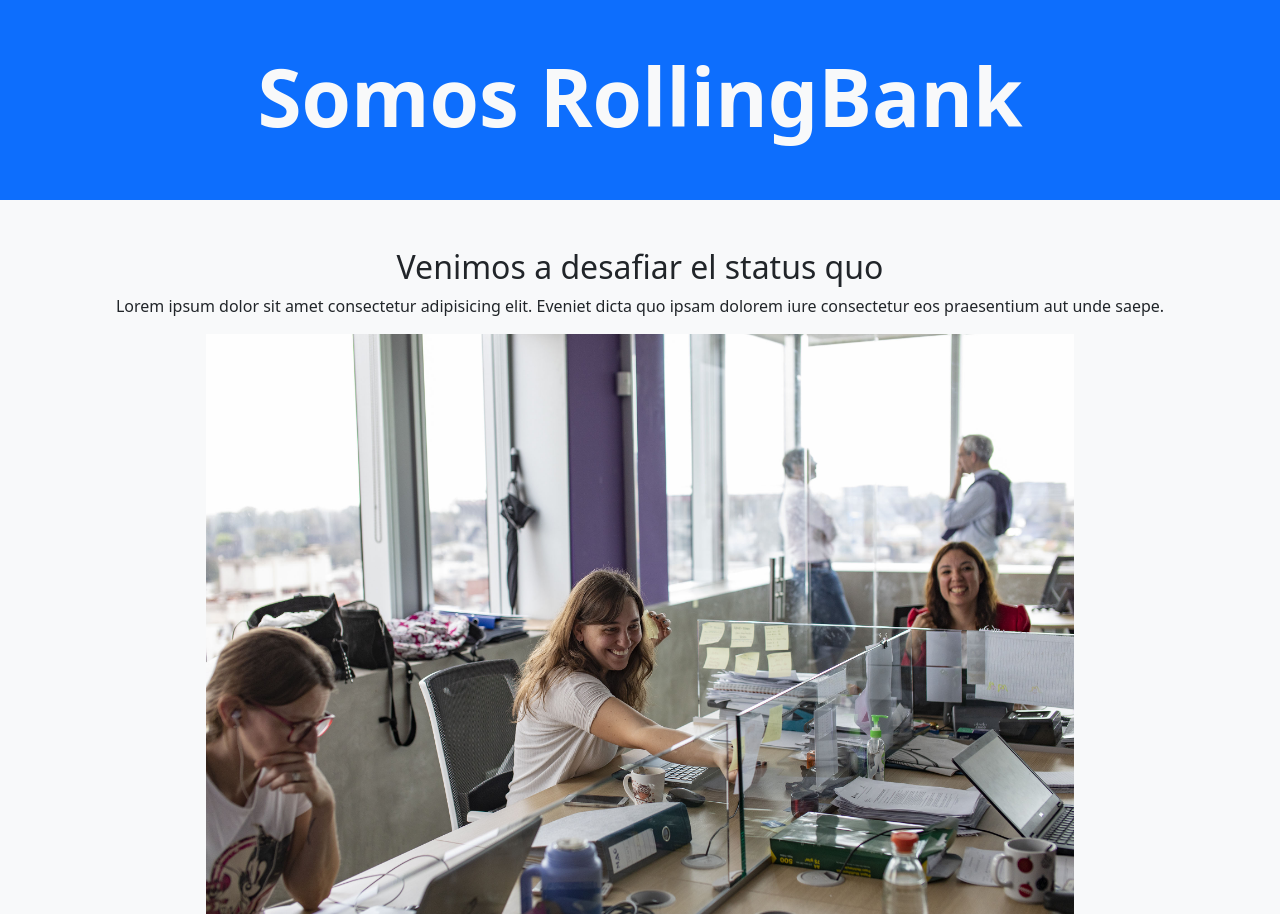
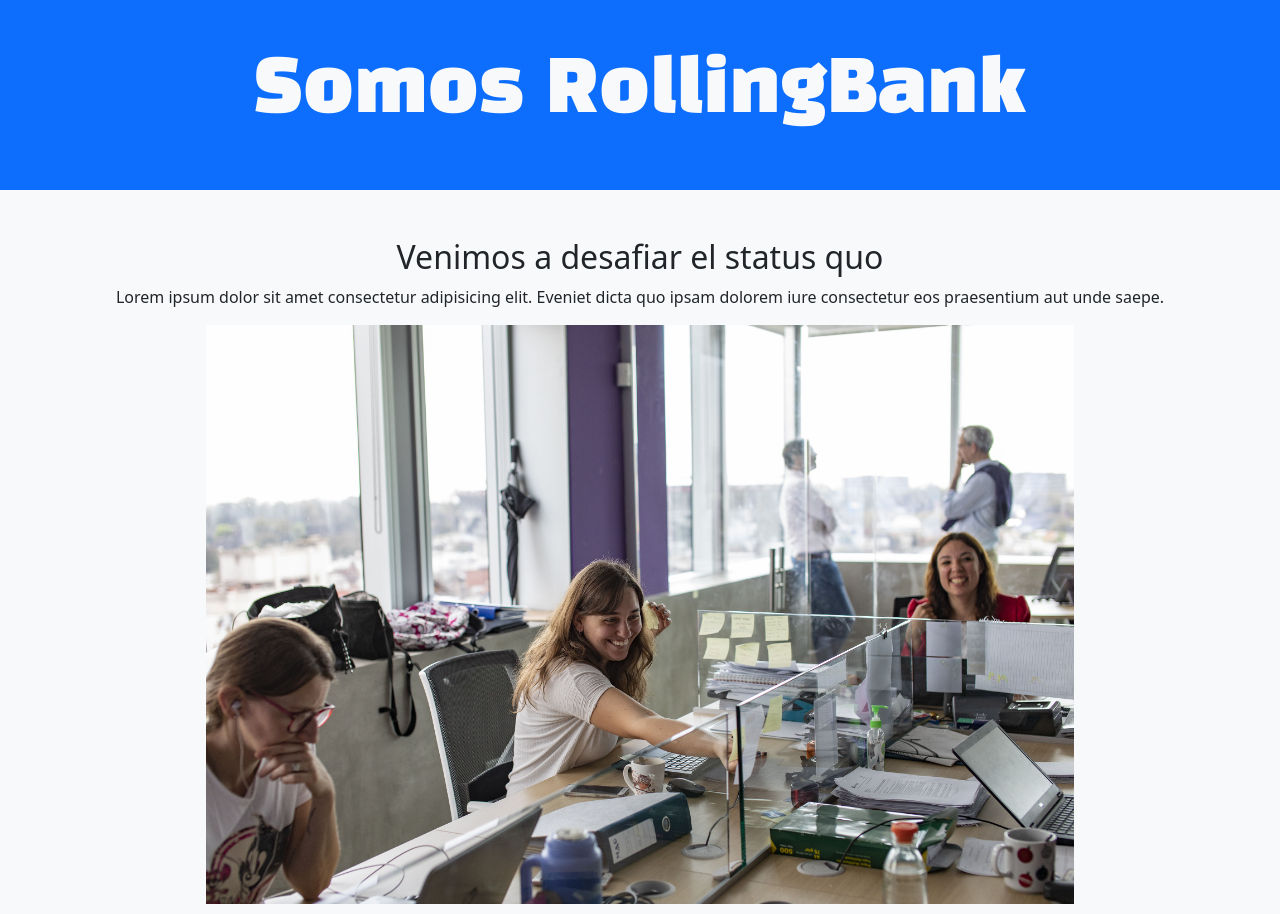
Before and after one commit to nicoiosa/rollingBankT1, a plain HTML site: page pages/Nosotros.html in a window 1280 px wide. Shown: the top 914 px of the page. Drawn offline with nearby package versions, Linux system fonts and the light colour scheme.

Commit message:
nosotros arreglado y listo

```diff
--- a/css/styles.css
+++ b/css/styles.css
@@ -1,3 +1,5 @@
+@import url("https://fonts.googleapis.com/css2?family=Black+Han+Sans&display=swap");
+
 :root {
     --bg-main: #f8f9fa;
 }
@@ -26,3 +28,6 @@
         max-width: 80% !important;
     }
 }
+.title {
+    font-family: "Black Han Sans";
+}
--- a/pages/Nosotros.html
+++ b/pages/Nosotros.html
@@ -19,7 +19,7 @@
     <body>
         <main class="main">
             <div class="container-fluid bg-primary text-light text-center py-5">
-                <h1 class="display-1 fw-bold">Somos RollingBank</h1>
+                <h1 class="title display-2">Somos RollingBank</h1>
             </div>
             <div class="container py-5 text-center">
                 <h2>Venimos a desafiar el status quo</h2>
```
